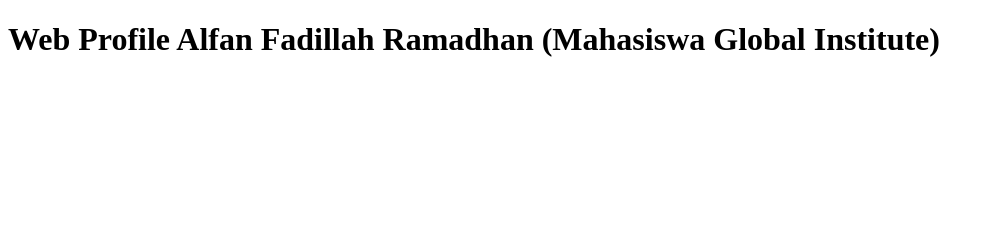
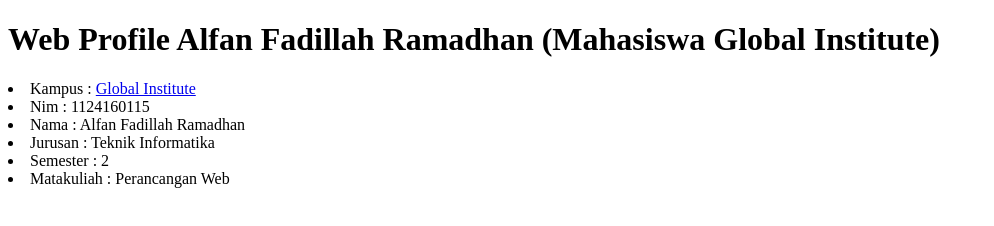
Before and after one commit to Alpannnnn/1124160115-UTS, a plain HTML site: page index.html in a window 1280 px wide. Shown: the whole page, without its empty margins (0-994 px from the left). Drawn offline with Linux system fonts and the light colour scheme.

Commit message:
Buat list dengan menggunakan bulat putih

```diff
--- a/index.html
+++ b/index.html
@@ -7,5 +7,15 @@
 </head>
 <body>
     <h1>Web Profile Alfan Fadillah Ramadhan (Mahasiswa Global Institute)</h1>
+    <div class="wrapper">
+        <ul style="list-style: circle;"></ul>
+            <li>Kampus : <a href="https://global.ac.id/">Global Institute</a></li>
+            <li>Nim : 1124160115</li>
+            <li>Nama : Alfan Fadillah Ramadhan</li>
+            <li>Jurusan : Teknik Informatika</li>
+            <li>Semester : 2</li>
+            <li>Matakuliah : Perancangan Web</li>
+        </ul>
+    </div>
 </body>
 </html>
```
